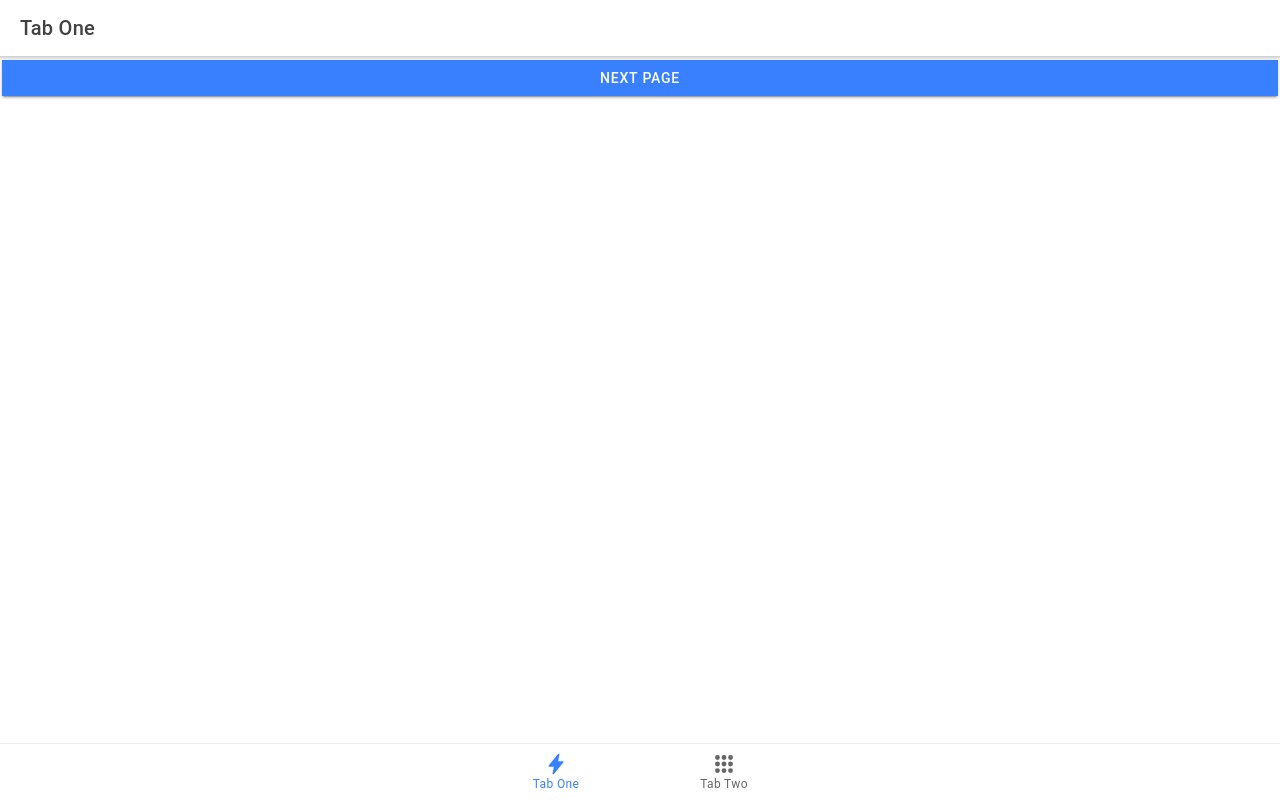
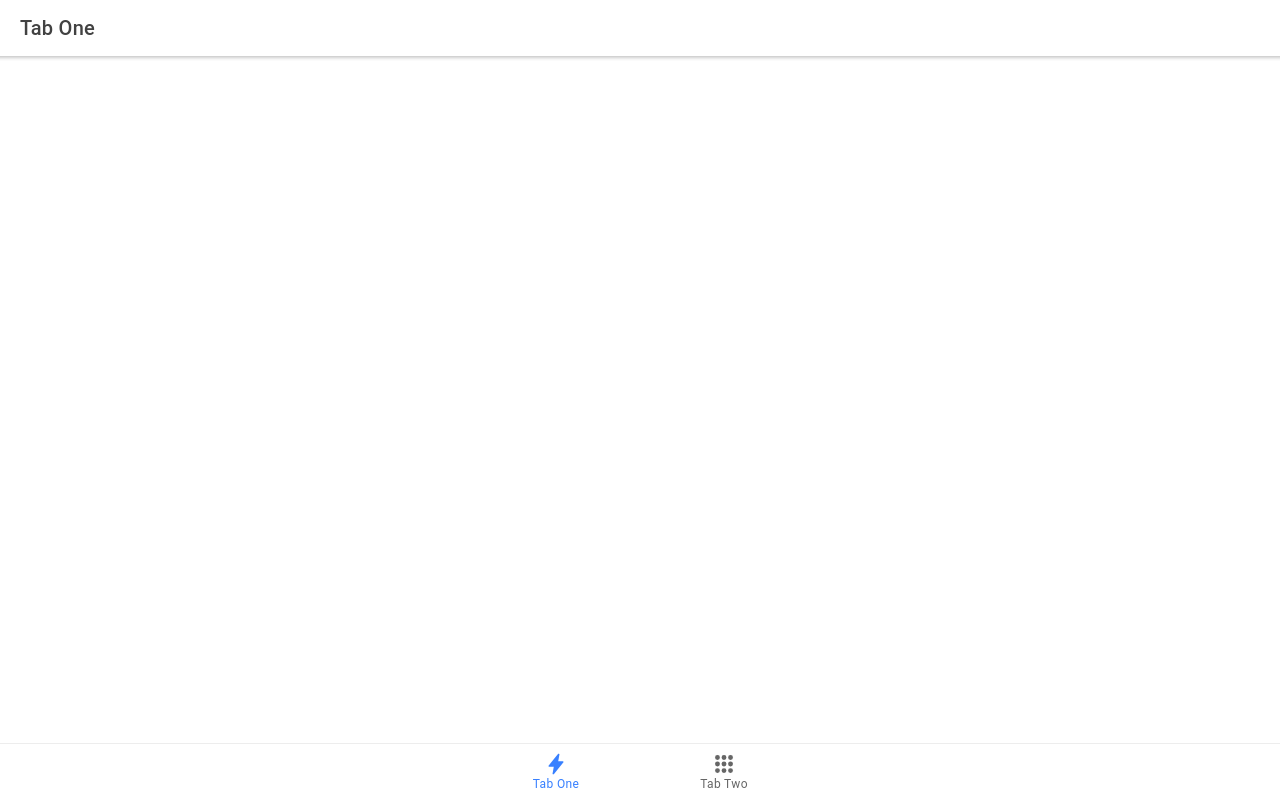
Before and after one commit to Hi1talib1World/HBOOK, a React (Create React App) app: page /tab1 in a window 1280 px wide. Built offline with nearby package versions, Linux system fonts and the light colour scheme.

Commit message:
Update Tab1.tsx

```diff
--- a/src/pages/Tab1.tsx
+++ b/src/pages/Tab1.tsx
@@ -17,16 +17,7 @@ const Tab1: React.SFC<any> = (props) => {
         </IonToolbar>
       </IonHeader>
       <IonContent>
-        <IonButton
-          expand="full"
-          style={{ margin: "14" }}
-          onClick={e => {
-            e.preventDefault();
-            props.history.push("/tab1-detail");
-          }}
-        >
-          NEXT PAGE
-        </IonButton>
+
       </IonContent>
     </>
   );
```
